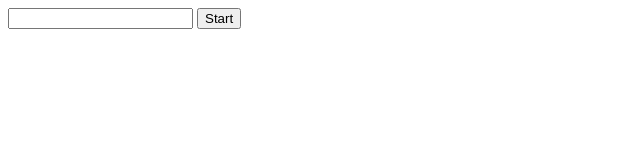
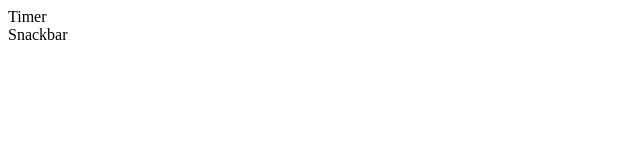
Before and after one commit to ComeONDuDE18/goit-js-hw-10, a plain HTML site: page src/index.html in a window 1280 px wide. Shown: the whole page, without its empty margins (0-640 px from the left). Drawn offline with Linux system fonts and the light colour scheme.

Commit message:
Update index.html

```diff
--- a/src/index.html
+++ b/src/index.html
@@ -9,10 +9,10 @@
   </head>
   <body>
 
-    <input type="text" id="datetime-picker" />
-<button type="button" data-start>Start</button>
-
-
+    <ul>
+      <li><a href="./1-timer.html">Timer</a></li>
+      <li><a href="./2-snackbar.html">Snackbar</a></li>
+    </ul>
 
     <script type="module" src="./main.js"></script>
   </body>
```
